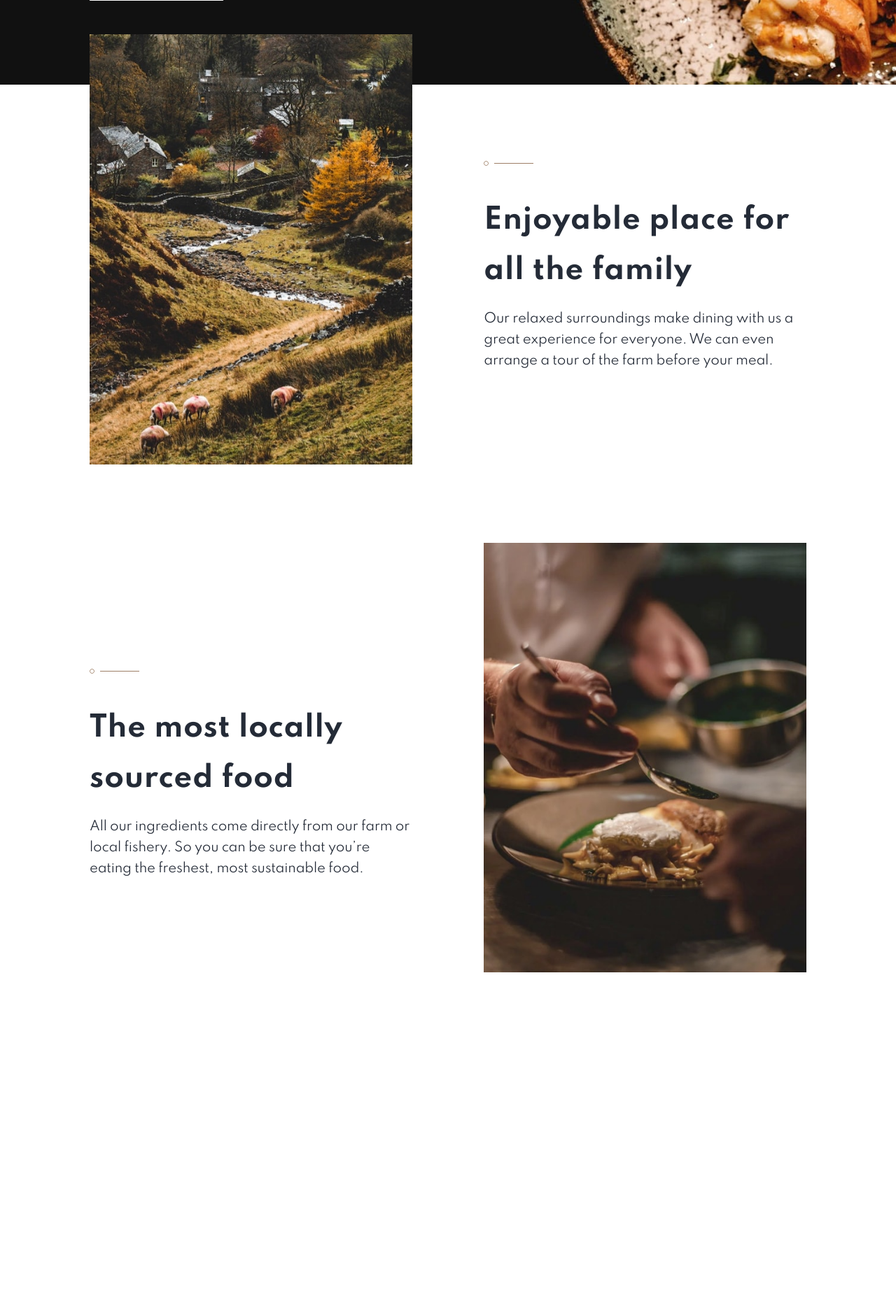
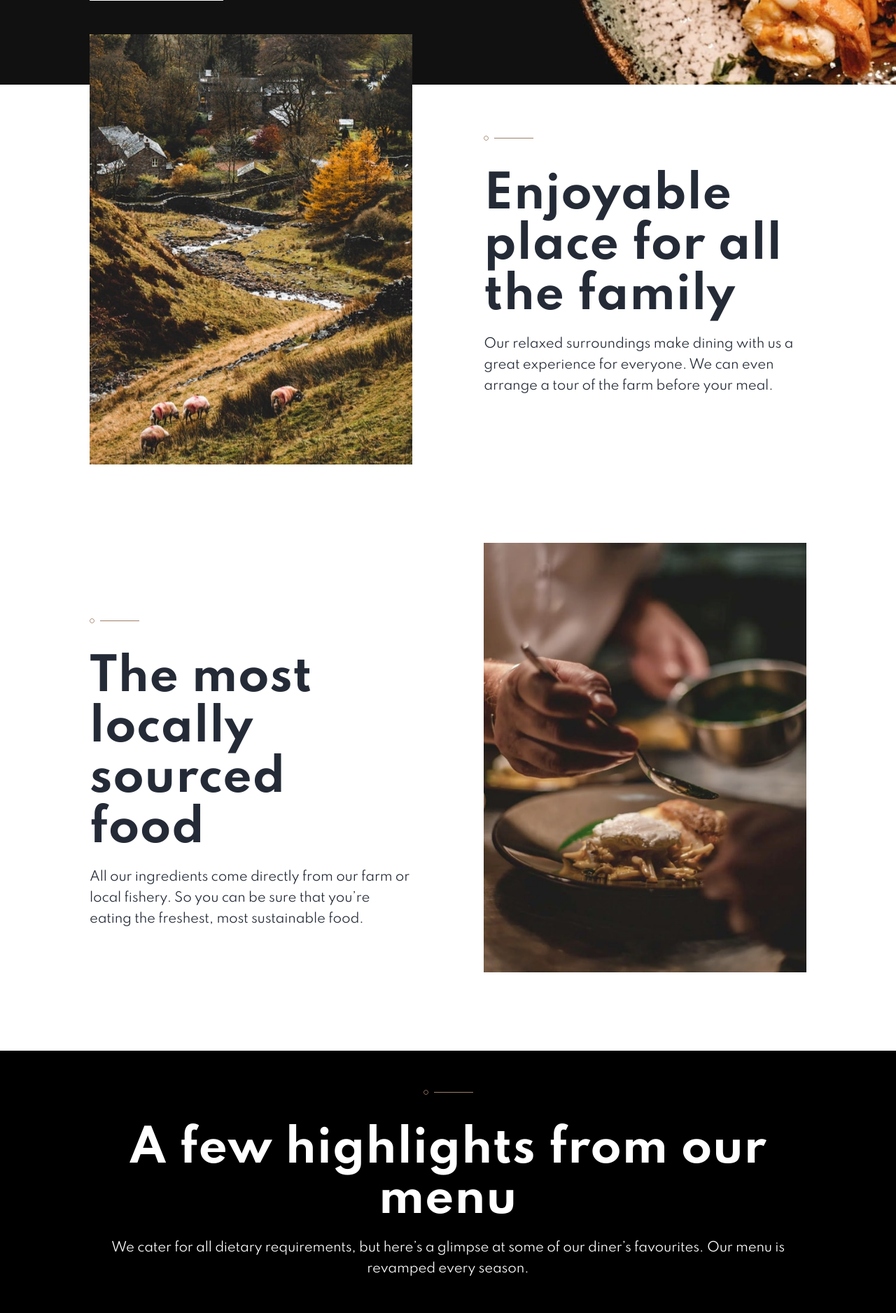
Before and after one commit to Testing-Sites/Dine, a PHP site: page / in a window 1280 px wide. Shown: the part 702-2579 px from the top of the page at 70% size. Before the commit the page ends 2092 px from the top, so only its background shows below. Run offline with PHP 8.4, Linux system fonts and the light colour scheme.

Commit message:
added highlights to homepage

```diff
--- a/css/styles.css
+++ b/css/styles.css
@@ -97,11 +97,14 @@ h4 {
   color: #242B37;
 }
 
-.h1-main {
+.h1-bold {
   font-weight: bold;
 }
 
 /* containers  */
+.container {
+  padding: 0 24px;
+}
 
 /* buttons */
 
@@ -142,10 +145,6 @@ header {
   display: flex;
 }
 
-.container {
-  padding: 0 24px;
-}
-
 .header-background {
   background: url(../img/hero/hero-bg-mobile.jpg) top no-repeat;
   max-height: 748px;
@@ -169,12 +168,15 @@ header {
 /* main content */
 /* cards  */
 
-.cards {
+.cards,
+.highlights {
   display: flex;
   justify-content: center;
   text-align: center;
   flex-direction: column;
+}
 
+.cards {
   margin-top: -90px;
 }
 
@@ -189,6 +191,12 @@ header {
 
 .line-break {
   margin: 48px 0 32px 0;
+}
+
+/* highlights from the resteraunt  */
+.highlights {
+  padding-top: 24px;
+  background-color: black;
 }
 
 /* very small devices */
--- a/index.html
+++ b/index.html
@@ -39,8 +39,8 @@
             </div>
 
             <div class="row-card">
-              <img class="line-break" src="img/line-break-icon.svg" alt="sheep on hill">
-              <h1 class="h1-main">Enjoyable place for all the family</h1>
+              <img class="line-break" src="img/line-break-icon.svg">
+              <h1 class="h1-bold">Enjoyable place for all the family</h1>
               <p>Our relaxed surroundings make dining with us a great experience for everyone. We can even arrange a tour of the farm before your meal.</p>
             </div>
 
@@ -62,8 +62,8 @@
             </div>
 
             <div class="row-card order2-card2">
-              <img class="line-break" src="img/line-break-icon.svg" alt="sheep on hill">
-              <h1 class="h1-main">The most locally sourced food</h1>
+              <img class="line-break" src="img/line-break-icon.svg">
+              <h1 class="h1-bold">The most locally sourced food</h1>
               <p>All our ingredients come directly from our farm or local fishery. So you can be sure that you’re eating the freshest, most sustainable food.</p>
             </div>
 
@@ -71,5 +71,19 @@
         </div>
       </div>
 
+      <!-- highlights from the resteraunt  -->
+      <!-- highlights === hl -->
+      <div class="container highlights">
+        <div class="highlights-header">
+          <img class="line-break" src="img/line-break-icon.svg">
+          <h1 class="h1-bold">A few highlights from our menu</h1>
+          <p>We cater for all dietary requirements, but here’s a glimpse at some of our diner’s favourites. Our menu is revamped every season.</p>
+        </div>
+
+        <div class="hl-2">
+          <img src="" alt="">
+        </div>
+      </div>
+
   </body>
 </html>
```
